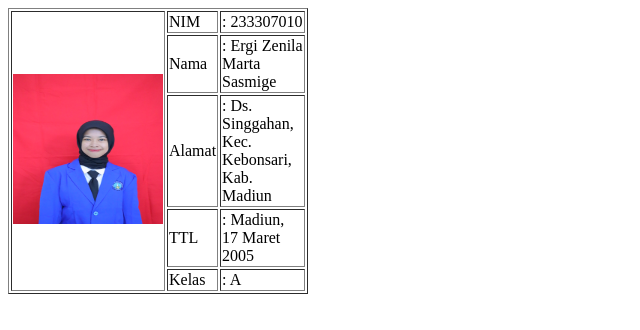
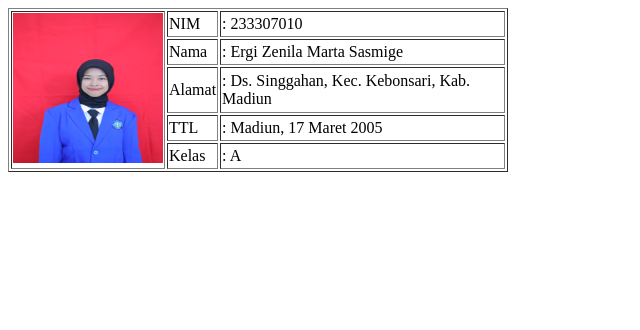
Before and after one commit to ezms1735/HTML-DASAR, a plain HTML site: page Latihan_1_7.html in a window 1280 px wide. Shown: the whole page, without its empty margins (0-640 px from the left). Drawn offline with Linux system fonts and the light colour scheme.

```diff
--- a/Latihan_1_7.html
+++ b/Latihan_1_7.html
@@ -6,7 +6,7 @@
         </head>
 
         <body>
-            <table border="1px" style="background-color= #fff" width="300px%">
+            <table border="1px" style="background-color= #fff" width="500px%">
                 <tr>
                     <td rowspan="5"> <img src="pasfoto.JPG" width="150px" height="150px" alt="pasfoto"></td>
                     <td> NIM</td>
```
